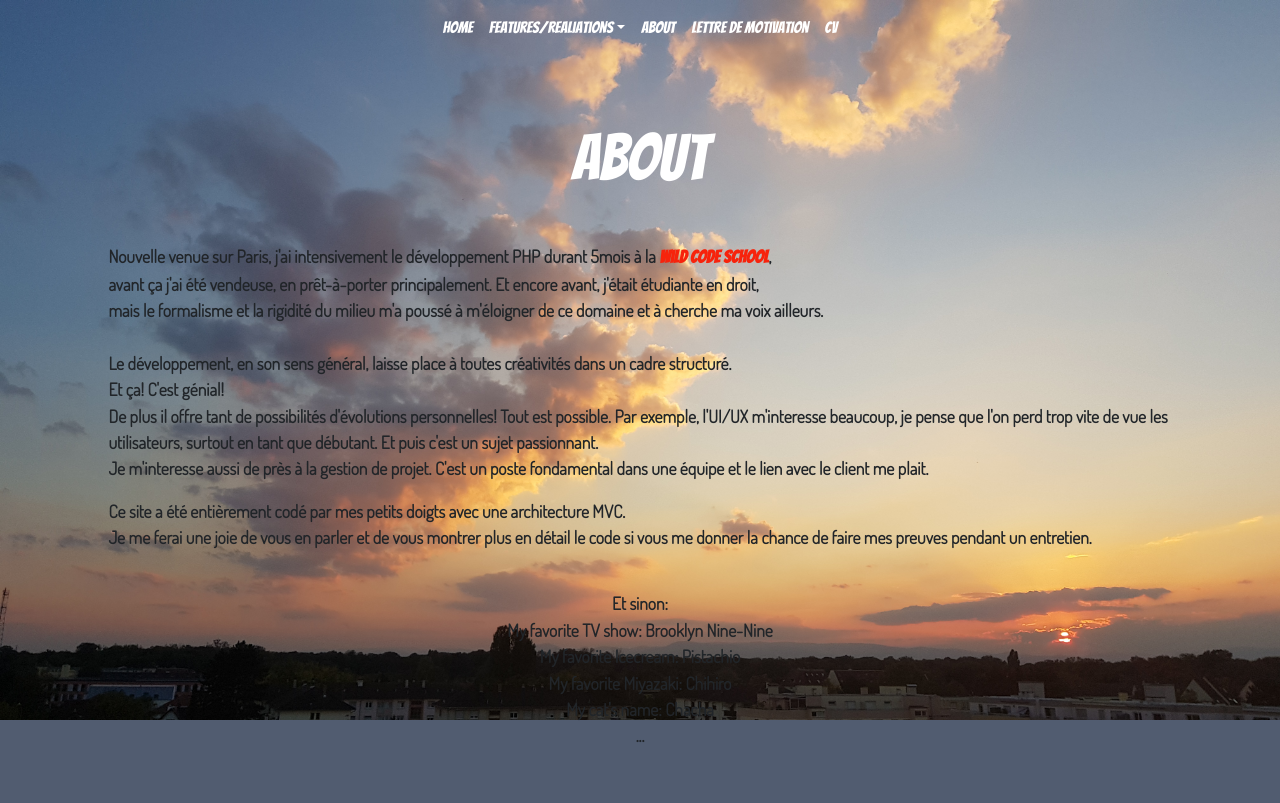
After one commit to maintenantcjoey/Projet_Perso, a PHP site: page /about.php in a window 1280 px wide. The commit adds this page. Run offline with PHP 8.4, Linux system fonts and the light colour scheme; some libraries are stand-ins or nearby versions.

Commit message:
suite front

```diff
--- /dev/null
+++ b/about.php
@@ -0,0 +1,49 @@
+<!doctype html>
+<html lang="fr">
+    <head>
+        <meta charset="utf-8">
+        <title>About</title>
+        <link rel="stylesheet" href="src/css/base.css">
+
+    </head>
+
+        <body class="bodyAbout">
+
+        <?php include ("base.php") ?>
+
+        <div class="container-fluid d-flex justify-content-center">
+            <h2>About</h2>
+        </div>
+
+        <div class="container" id="about" >
+            <p>Nouvelle venue sur Paris, j'ai intensivement le développement PHP durant 5mois à la <a href="https://wildcodeschool.fr/" target="_blank" id="wild"> Wild Code School</a>, <br>
+                avant ça j'ai été vendeuse, en prêt-à-porter principalement. Et encore avant, j'était étudiante en droit, <br>
+                mais le formalisme et la rigidité du milieu m'a poussé à m'éloigner de ce domaine et à cherche ma voix ailleurs.<br><br>
+                Le développement, en son sens général, laisse place à toutes créativités dans un cadre structuré.<br>
+                Et ça! C'est génial!<br>
+                De plus il offre tant de possibilités d'évolutions personnelles! Tout est possible.
+                Par exemple, l'UI/UX m'interesse beaucoup, je pense que l'on perd trop vite de vue les utilisateurs, surtout en tant que débutant. Et puis c'est un sujet passionnant.<br>
+                Je m'interesse aussi de près à la gestion de projet. C'est un poste fondamental dans une équipe et le lien avec le client me plait.
+            </p>
+
+            <p>Ce site a été entièrement codé par mes petits doigts avec une architecture MVC. <br>
+                Je me ferai une joie de vous en parler et de vous montrer plus en détail le code si vous me donner la chance de faire mes preuves pendant un entretien.
+            </p>
+            <br>
+                <div id="bordel">
+                    <p>Et sinon:<br>
+                    My favorite TV show: <a href="https://www.google.com/search?client=ubuntu&channel=fs&q=brooklyn+99&ie=utf-8&oe=utf-8" class="about">Brooklyn Nine-Nine</a><br>
+                    My favorite Icecream: Pistachio<br>
+                    My favorite Miyazaki: <a href="https://www.google.com/search?client=ubuntu&channel=fs&q=chihori&ie=utf-8&oe=utf-8" class="about">Chihiro</a><br>
+                    My cat's name: Chacha<br>
+                ...</p>
+                </div>
+        </div>
+
+
+
+
+
+
+        </body>
+</html>
--- /dev/null
+++ b/base.php
@@ -0,0 +1,43 @@
+<!doctype html>
+<html lang="fr">
+    <head>
+        <meta charset="utf-8">
+        <title>Joey</title>
+        <link rel="stylesheet" href="https://stackpath.bootstrapcdn.com/bootstrap/4.2.1/css/bootstrap.min.css" integrity="sha384-GJzZqFGwb1QTTN6wy59ffF1BuGJpLSa9DkKMp0DgiMDm4iYMj70gZWKYbI706tWS" crossorigin="anonymous">
+        <link rel="stylesheet" href="src/css/base.css">
+        <link rel="stylesheet" href="https://cdnjs.cloudflare.com/ajax/libs/font-awesome/4.7.0/css/font-awesome.min.css">
+        <link href="https://fonts.googleapis.com/css?family=Bangers|Dosis:300" rel="stylesheet">
+    </head>
+
+    <body class="bodyBase">
+
+        <nav class="navbar navbar-expand-lg">
+
+            <div class="collapse navbar-collapse d-flex justify-content-center" id="navbarNav">
+                <ul class="navbar-nav">
+                    <li class="nav-item active">
+                        <a class="nav-link" href="index.php"> Home <span class="sr-only">(current)</span></a>
+                    </li>
+                    <li class="nav-item dropdown">
+                        <a class="nav-link dropdown-toggle" data-toggle="dropdown" href="#" role="button" aria-haspopup="true" aria-expanded="false">Features/realiations</a>
+                        <div class="dropdown-menu" style="position: absolute; will-change: transform; top: 0px; left: 0px; transform: translate3d(0px, 40px, 0px);">
+                            <!-- x-placement="bottom-start" -->
+                            <a class="dropdown-item" href="#">Code</a>
+                            <a class="dropdown-item" href="#">Scrum</a>
+                        </div>
+                    </li>
+                    <li class="nav-item">
+                        <a class="nav-link" href="about.php"> About </a>
+                    </li>
+                    <li class="nav-item">
+                        <a class="nav-link" href="#"> Lettre de Motivation </a>
+                    </li>
+                    <li class="nav-item">
+                        <a class="nav-link" href="curiculum.php"> CV </a>
+                    </li>
+                </ul>
+            </div>
+        </nav>
+
+    </body>
+</html>
--- /dev/null
+++ b/src/css/base.css
@@ -0,0 +1,175 @@
+@font-face
+{
+    font-family: 'Bangers', cursive;
+}
+
+.navbar
+{
+    margin-bottom: 5%;
+    /*background-color: cornflowerblue;*/
+}
+
+#navbarNav a
+{
+    color: white;
+    font-family: 'Bangers', cursive;
+}
+
+#navbarNav a:hover
+{
+    color: cornflowerblue;
+}
+
+a:link
+{
+    text-decoration: none;
+}
+
+a:hover
+{
+    color: cornflowerblue;
+}
+
+h1
+{
+    font-size: 600%;
+    color: white;
+    font-family: 'Bangers', cursive;
+}
+
+h2
+{
+    font-size: 400%;
+    color: white;
+    font-family: 'Bangers', cursive;
+}
+
+.dropdown-menu
+{
+    border: none;
+    background: none;
+}
+
+.dropdown-menu a:hover
+{
+    background: none;
+}
+
+.card-body
+{
+    border: none;
+    background: none;
+    color: white;
+}
+
+#collapseExample a
+{
+    color: #F7230C;
+    font-family: 'Bangers', cursive;
+}
+
+#collapseExample a:hover
+{
+    color: orangered;
+}
+
+#accueil
+{
+    margin-top: 15%;
+}
+
+.fa
+{
+    color: white;
+}
+
+.fa:hover
+{
+    color: cornflowerblue;
+}
+
+#titre
+{
+    display: block;
+    text-align: center;
+    font-family: 'Bangers', cursive;
+}
+
+#reseaux a
+{
+    font-size: 150%;
+}
+
+#about
+{
+    padding: 3%;
+   /* text-justify: JUSTIFIER LE TEEEEXTE */
+}
+
+p
+{
+    font-family: 'Dosis', sans-serif;
+    font-weight: bold;
+    font-size: 110%;
+}
+
+#wild
+{
+    font-family: 'Bangers', cursive;
+    color: #F7230C;
+}
+
+#wild:hover
+{
+    color: orangered;
+}
+
+.about
+{
+    color: #212529;
+}
+
+.about:hover
+{
+    color: cornflowerblue;
+}
+
+#bordel
+{
+    text-align: center;
+}
+
+body
+{
+    background-color: #515c70;
+}
+
+.bodyAbout
+{
+    background-image: url("../images/8.jpg");
+    background-repeat: no-repeat;
+    background-size: 100%;
+}
+
+.bodyCV
+{
+    background-color: white;
+}
+
+.bodyIndex
+{
+    background-image: url("../images/10.jpg");
+    background-repeat: no-repeat;
+    background-size: 100%;
+}
+
+#cv
+{
+    width: 90%;
+    height: 100%;
+}
+
+#TitreCV
+{
+    color: #515c70;
+}
```
Also changed, not shown: curiculum.php (added, +27 -0 lines), index.php (+14 -37 lines), src/css/main.css (deleted, +0 -88 lines), 95206036.png (added), chevre-orange.jpg (added), chevre.jpg (added), src/images/10.jpg (added), src/images/8.jpg (added), src/images/8bis.jpg (added), src/images/CV.jpg (added), src/images/CVV2-page-001.jpg (added), src/images/CVV3-page-001.jpg (added), src/images/cv_jessica_legrand_2017-page-001.jpg (added), src/images/fond_ciel.jpg (deleted).
